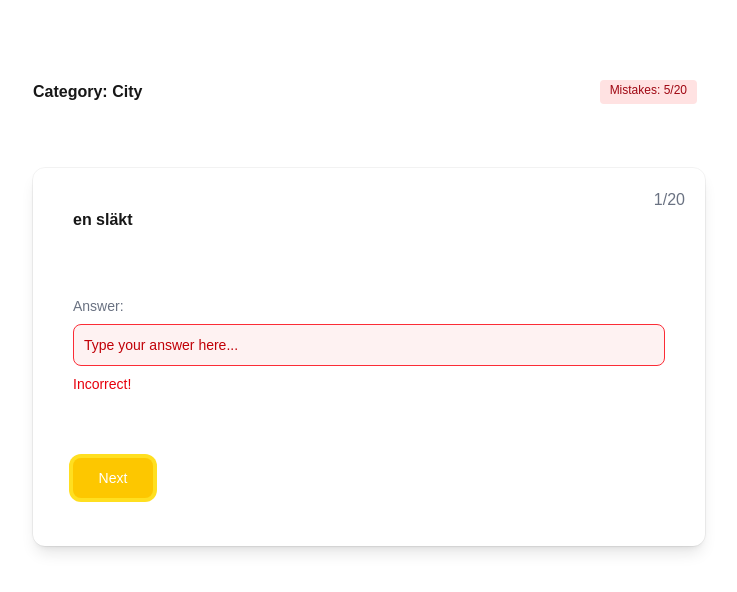
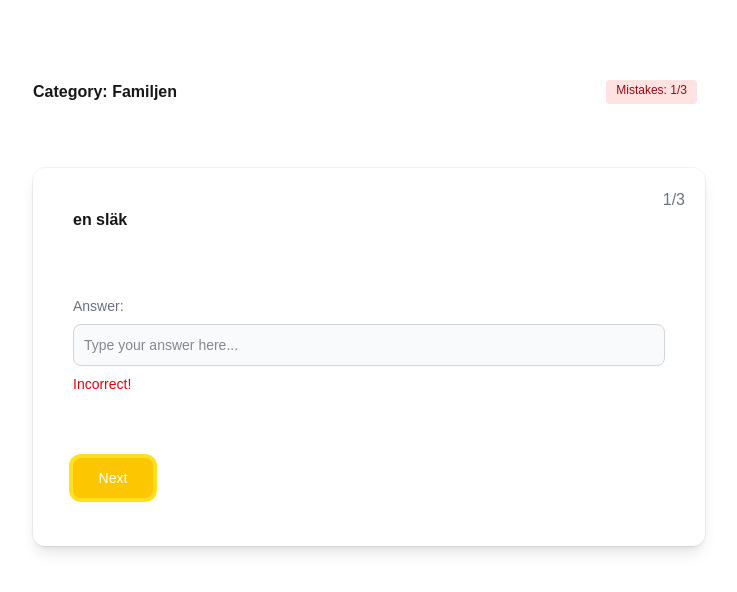
Before and after one commit to tianacodes/learn-swedish-app, a Next.js app: page / in a window 1280 px wide. Both pictures are taken after typing "Sample" into the empty fields and a click on the button "Next". Shown: the top 592 px of the page, without its empty margins (271-1008 px from the left). Built offline with nearby package versions, Linux system fonts and the light colour scheme.

Commit message:
Add components

```diff
--- a/src/actions.ts
+++ b/src/actions.ts
@@ -5,16 +5,18 @@ export async function checkInput(
     wordId: string;
     message: string;
     status: string;
+    answer: string;
   },
   formData: FormData
 ) {
   const wordQuery = formData.get("word_query");
 
-  if (wordQuery === "hello") {
+  if (wordQuery === formState.answer) {
       return {
         wordId: formState.wordId,
+        answer: formState.answer,
         message: "Success!",
-        status: "success"
+        status: "success",
       }
     } else {
       // Add a fake delay to make waiting noticeable.
@@ -23,8 +25,9 @@ export async function checkInput(
       });
       return {
         wordId: formState.wordId,
+        answer: formState.answer,
         message: "Incorrect!",
-        status: "error"
+        status: "error",
       }
     }
 }
--- a/src/app/page.tsx
+++ b/src/app/page.tsx
@@ -1,13 +1,9 @@
-import WordPracticeCard from "@/components/word-practice-card";
+import { WordCarousel } from "@/components/word-carousel";
 
 export default function Home() {
   return (
-    <div className="container mx-auto pt-20">
-      <div className="pb-16 max-w-2xl mx-auto flex flex-row justify-between">
-        <h1 className="font-bold">Category: City</h1>
-        <span className="bg-red-100 text-red-800 text-xs font-medium me-2 px-2.5 py-0.5 rounded-sm dark:bg-red-900 dark:text-red-300">Mistakes: 5/20</span>
-      </div>
-      <WordPracticeCard />
+    <div className="container mx-auto max-w-2xl pt-20">
+      <WordCarousel />
     </div>
   );
 }
--- /dev/null
+++ b/src/components/finish-practice-screen.tsx
@@ -0,0 +1,21 @@
+export const FinishPracticeScreen = () => {
+    return (
+        <>
+            <h1 className="font-bold">You reviewed all terms!</h1>
+            <div className="flex flex-row gap-16 justify-evenly">
+                <button
+                    type="button"
+                    className="w-xs text-white bg-blue-400 hover:bg-blue-500 focus:ring-4 focus:ring-blue-300 font-medium rounded-lg text-sm px-5 py-2.5 me-2 mb-2 dark:bg-blue-600 dark:hover:bg-blue-700 focus:outline-none dark:focus:ring-blue-800"
+                >
+                    Do again
+                </button>
+                <button
+                    type="button"
+                    className="w-xs focus:outline-none text-white bg-yellow-400 hover:bg-yellow-500 focus:ring-4 focus:ring-yellow-300 font-medium rounded-lg text-sm px-5 py-2.5 me-2 mb-2 dark:focus:ring-yellow-900"
+                >
+                    Back to Categories
+                </button>
+            </div>
+        </>
+    );
+};
--- /dev/null
+++ b/src/components/word-carousel.tsx
@@ -0,0 +1,58 @@
+"use client";
+import { useCallback, useState } from "react";
+import WordPracticeCard from "./word-practice-card";
+import { FinishPracticeScreen } from "./finish-practice-screen";
+
+const cards = [
+    { id: "1", term: "en släk", answer: "relative" },
+    { id: "2", term: "en bror", answer: "brother" },
+    { id: "3", term: "en syster", answer: "sister" },
+];
+
+export const WordCarousel = () => {
+    const [mistakesCount, setMistakesCount] = useState(0);
+    const [index, setIndex] = useState(0);
+    const [isDone, setIsDone] = useState(false);
+    const currentCard = cards[index];
+
+    const handleClick = useCallback(() => {
+        if (index === cards.length - 1) {
+            setIsDone(true);
+        } else {
+            setIndex((prev) => prev + 1);
+        }
+    }, [index]);
+
+    const handleMistake = useCallback(() => {
+        setMistakesCount((prev) => prev + 1)
+    }, [])
+
+    return (
+        <>
+            <div className="pb-16 flex flex-row justify-between">
+                <h1 className="font-bold">Category: Familjen</h1>
+                <span className="bg-red-100 text-red-800 text-xs font-medium me-2 px-2.5 py-0.5 rounded-sm dark:bg-red-900 dark:text-red-300">Mistakes: {mistakesCount}/{cards.length}</span>
+            </div>
+            <div className="flex flex-col gap-4">
+                {!isDone ? (
+                    <div className="w-full relative mx-auto flex max-w-2xl items-center rounded-xl bg-white p-10 shadow-lg outline outline-black/5 dark:bg-slate-800 dark:shadow-none dark:-outline-offset-1 dark:outline-white/10">
+                        <div className="absolute top-5 right-5">
+                            <p className="text-gray-500">{index + 1}/{cards.length}</p>
+                        </div>
+                        <WordPracticeCard
+                            key={currentCard.id}
+                            id={currentCard.id}
+                            term={currentCard.term}
+                            answer={currentCard.answer}
+                            handleClick={handleClick}
+                            handleMistake={handleMistake}
+                        />
+                    </div>
+                ) : null}
+                {isDone ? (
+                    <FinishPracticeScreen />
+                ) : null}
+            </div>
+        </>
+    );
+};
--- a/src/components/word-practice-card.tsx
+++ b/src/components/word-practice-card.tsx
@@ -1,40 +1,77 @@
-'use client';
+"use client";
 import { checkInput } from "@/actions";
 import { INPUT_STATUS } from "@/types";
-import { useActionState } from "react";
+import { useActionState, useEffect } from "react";
 
-export default function WordPracticeCard() {
-    const id = "123";
+export default function WordPracticeCard({
+    id,
+    term,
+    answer,
+    handleClick,
+    handleMistake
+}: {
+    id: string;
+    term: string;
+    answer: string;
+    handleClick: () => void;
+    handleMistake: () => void;
+}) {
+    const [state, formAction] = useActionState(checkInput, {
+        wordId: id,
+        status: INPUT_STATUS.DEFAULT,
+        message: "",
+        answer: answer,
+    });
 
-    const [state, formAction] = useActionState(checkInput, { wordId: id, status: INPUT_STATUS.DEFAULT, message: "" })
+    const defaultInputClasses =
+        "bg-gray-50 border border-gray-300 text-gray-900 text-sm rounded-lg focus:ring-blue-500 focus:border-blue-500 block w-full p-2.5 dark:bg-gray-700 dark:border-gray-600 dark:placeholder-gray-400 dark:text-white dark:focus:ring-blue-500 dark:focus:border-blue-500";
+    const showMessage = state.status === "error";
 
-    const defaultInputClasses = "bg-gray-50 border border-gray-300 text-gray-900 text-sm rounded-lg focus:ring-blue-500 focus:border-blue-500 block w-full p-2.5 dark:bg-gray-700 dark:border-gray-600 dark:placeholder-gray-400 dark:text-white dark:focus:ring-blue-500 dark:focus:border-blue-500";
-    const successInputClasses = "bg-green-50 border border-green-500 text-green-900 dark:text-green-400 placeholder-green-700 dark:placeholder-green-500 text-sm rounded-lg focus:ring-green-500 focus:border-green-500 block w-full p-2.5 dark:bg-gray-700 dark:border-green-500";
-    const errorInputClasses = "bg-red-50 border border-red-500 text-red-900 placeholder-red-700 text-sm rounded-lg focus:ring-red-500 dark:bg-gray-700 focus:border-red-500 block w-full p-2.5 dark:text-red-500 dark:placeholder-red-500 dark:border-red-500"
-    const showMessage = !!state.message;
-
-    const inputStyles = state.status === "success" ? successInputClasses : state.status === "error" ? errorInputClasses : defaultInputClasses
-
-    const messageSuccessClasses = "mt-2 text-sm text-green-600 dark:text-green-500";
+    const messageSuccessClasses =
+        "mt-2 text-sm text-green-600 dark:text-green-500";
     const messageErrorClasses = "mt-2 text-sm text-red-600 dark:text-red-500";
 
-    const messageStyles = state.status === "error" ? messageErrorClasses : messageSuccessClasses;
+    const messageStyles =
+        state.status === "error" ? messageErrorClasses : messageSuccessClasses;
+
+    useEffect(() => {
+        if (state.status === INPUT_STATUS.SUCCESS) {
+            setTimeout(() => { }, 500);
+            handleClick();
+        }
+        if (state.status === INPUT_STATUS.ERROR) {
+            handleMistake();
+        }
+    }, [state, handleClick, handleMistake]);
 
     return (
-        <form action={formAction}>
-            <div className="relative mx-auto flex max-w-2xl items-center rounded-xl bg-white p-10 shadow-lg outline outline-black/5 dark:bg-slate-800 dark:shadow-none dark:-outline-offset-1 dark:outline-white/10">
-                <div className="absolute top-5 right-5">
-                    <p className="text-gray-500">1/20</p>
+        <form action={formAction} className="w-full">
+            <div className="flex flex-col gap-16">
+                <p className="font-bold">{term}</p>
+                <div>
+                    <label
+                        htmlFor="first_name"
+                        className="block mb-2 text-sm font-medium text-gray-500 dark:text-white"
+                    >
+                        Answer:
+                    </label>
+                    <input
+                        type="text"
+                        name="word_query"
+                        className={defaultInputClasses}
+                        placeholder="Type your answer here..."
+                        required
+                    />
+                    {showMessage ? (
+                        <p className={messageStyles}>{state.message}</p>
+                    ) : null}
                 </div>
-                <div className="flex flex-col w-full gap-16">
-                    <div className="font-bold">en släkt</div>
-                    <div>
-                        <label htmlFor="first_name" className="block mb-2 text-sm font-medium text-gray-500 dark:text-white">Answer:</label>
-                        <input type="text" name="word_query" className={inputStyles} placeholder="Type your answer here..." required />
-                        {showMessage ? <p className={messageStyles}>{state.message}</p> : null}
-                    </div>
-                    <button type="submit" className="max-w-20 focus:outline-none text-white bg-yellow-400 hover:bg-yellow-500 focus:ring-4 focus:ring-yellow-300 font-medium rounded-lg text-sm px-5 py-2.5 me-2 mb-2 dark:focus:ring-yellow-900">Next</button>
-                </div>
+                <button
+                    type="submit"
+                    className="max-w-20 focus:outline-none text-white bg-yellow-400 hover:bg-yellow-500 focus:ring-4 focus:ring-yellow-300 font-medium rounded-lg text-sm px-5 py-2.5 me-2 mb-2 dark:focus:ring-yellow-900"
+                >
+                    Next
+                </button>
             </div>
         </form>
     );
--- /dev/null
+++ b/src/redundant.ts
@@ -0,0 +1,11 @@
+
+export const successInputClasses =
+"bg-green-50 border border-green-500 text-green-900 dark:text-green-400 placeholder-green-700 dark:placeholder-green-500 text-sm rounded-lg focus:ring-green-500 focus:border-green-500 block w-full p-2.5 dark:bg-gray-700 dark:border-green-500";
+export const errorInputClasses =
+"bg-red-50 border border-red-500 text-red-900 placeholder-red-700 text-sm rounded-lg focus:ring-red-500 dark:bg-gray-700 focus:border-red-500 block w-full p-2.5 dark:text-red-500 dark:placeholder-red-500 dark:border-red-500";
+// const inputStyles =
+//         state.status === "success"
+//             ? successInputClasses
+//             : state.status === "error"
+//                 ? errorInputClasses
+//                 : defaultInputClasses;
```
